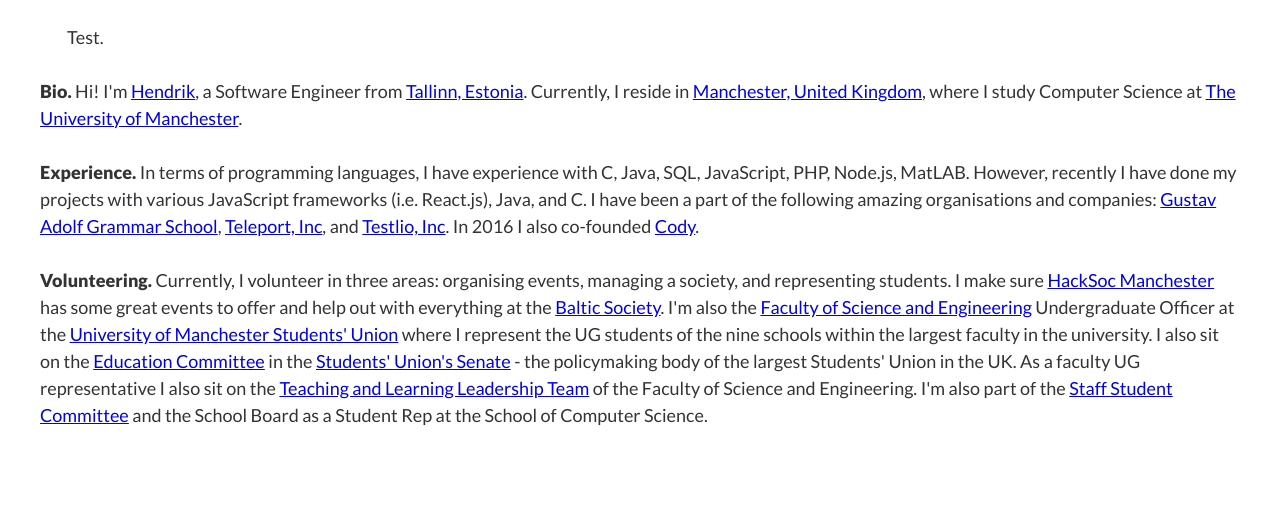
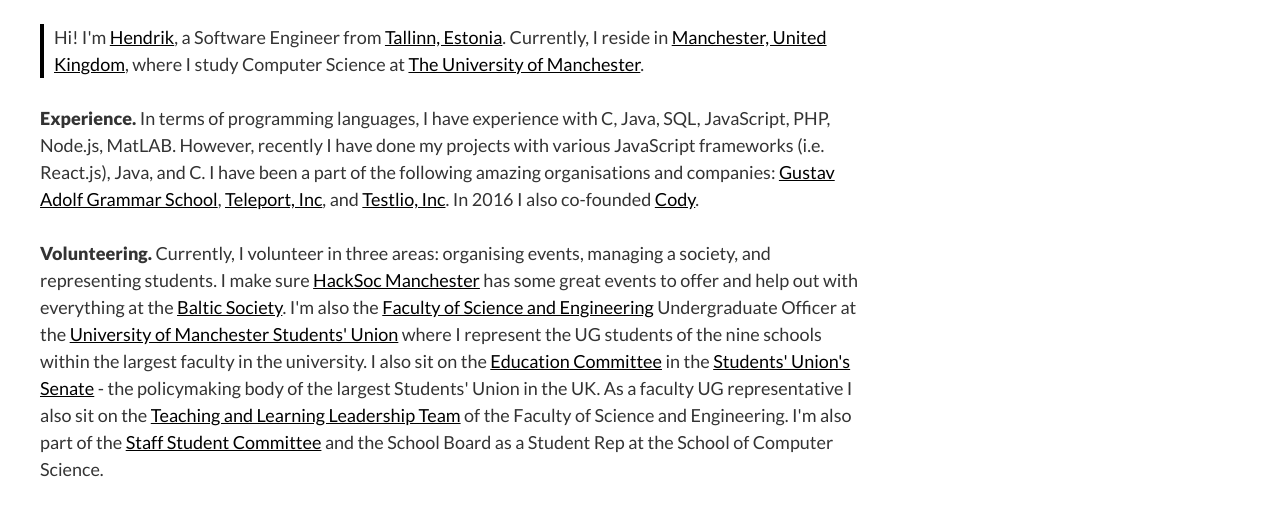
Before and after one commit to hendrikmolder/molder2, a Gatsby site: page / in a window 1280 px wide. Shown: the part 83-598 px from the top of the page. Built offline with nearby package versions, Linux system fonts and the light colour scheme; Gatsby itself is replaced by a stand-in of ours; some packages are replaced by stand-ins of ours.

Commit message:
Update content

```diff
--- a/src/components/Page/page.module.css
+++ b/src/components/Page/page.module.css
@@ -1,3 +1,14 @@
 .container {
     padding: 40px;
+    max-width: 900px;
 }
+
+.container blockquote {
+    border-left: 4px solid #000000;
+    padding-left: 10px;
+    margin-left: 0;
+}
+
+.container a, a:visited {
+    color: #000000;
+}
--- a/src/content/landing/index.md
+++ b/src/content/landing/index.md
@@ -4,7 +4,7 @@ date: 08/09/2018
 author: Hendrik Molder
 ---
 
-**Bio.** Hi! I'm [Hendrik](https://linkedin.com/in/hendrikmolder), a Software Engineer from
+> Hi! I'm [Hendrik](https://linkedin.com/in/hendrikmolder), a Software Engineer from
 [Tallinn, Estonia](https://teleport.org/cities/tallinn/). Currently, I reside in
 [Manchester, United Kingdom](https://teleport.org/cities/manchester/), where I study Computer Science
 at [The University of Manchester](http://manchester.ac.uk).
--- a/src/pages/index.js
+++ b/src/pages/index.js
@@ -5,7 +5,6 @@ import Page from '../components/Page'
 
 export default ({data}) => (
     <Page title="Yup.">
-        <blockquote>Test.</blockquote>
         <div dangerouslySetInnerHTML={{ __html: data.markdownRemark.html }} />
     </Page>
 )
```
